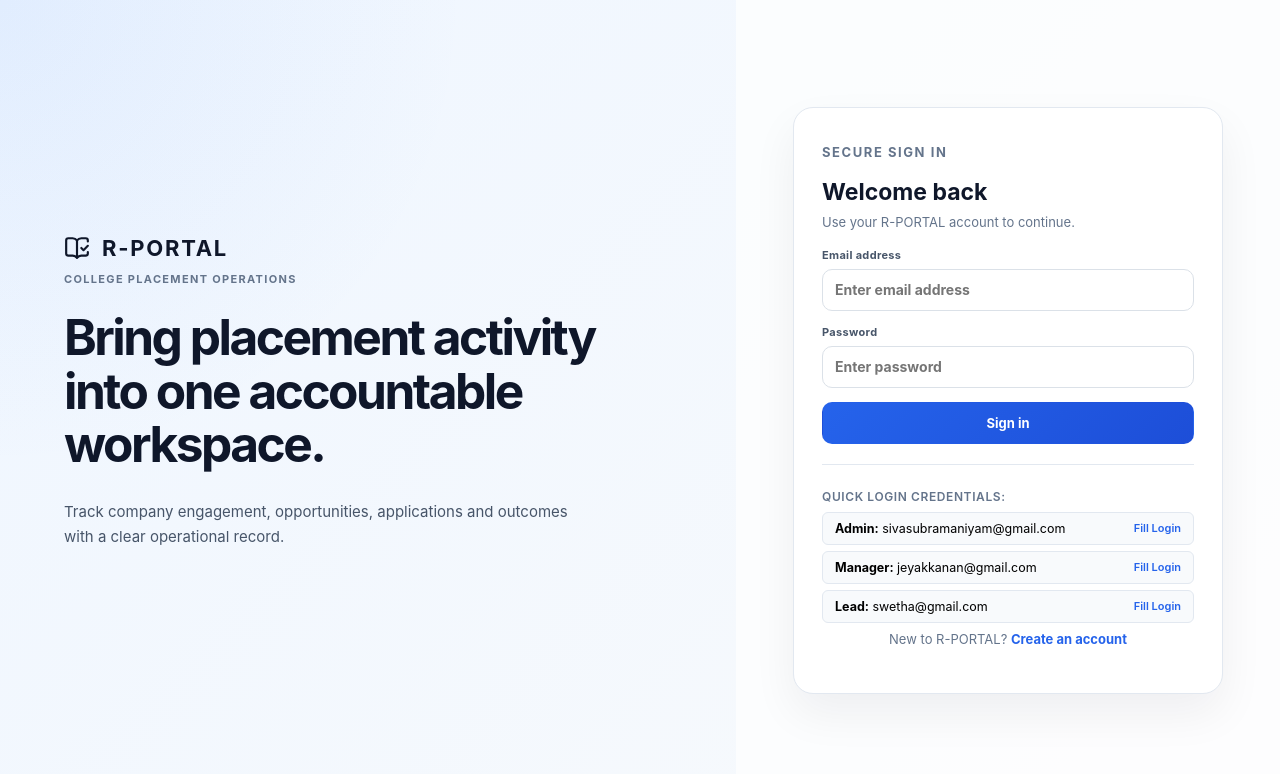
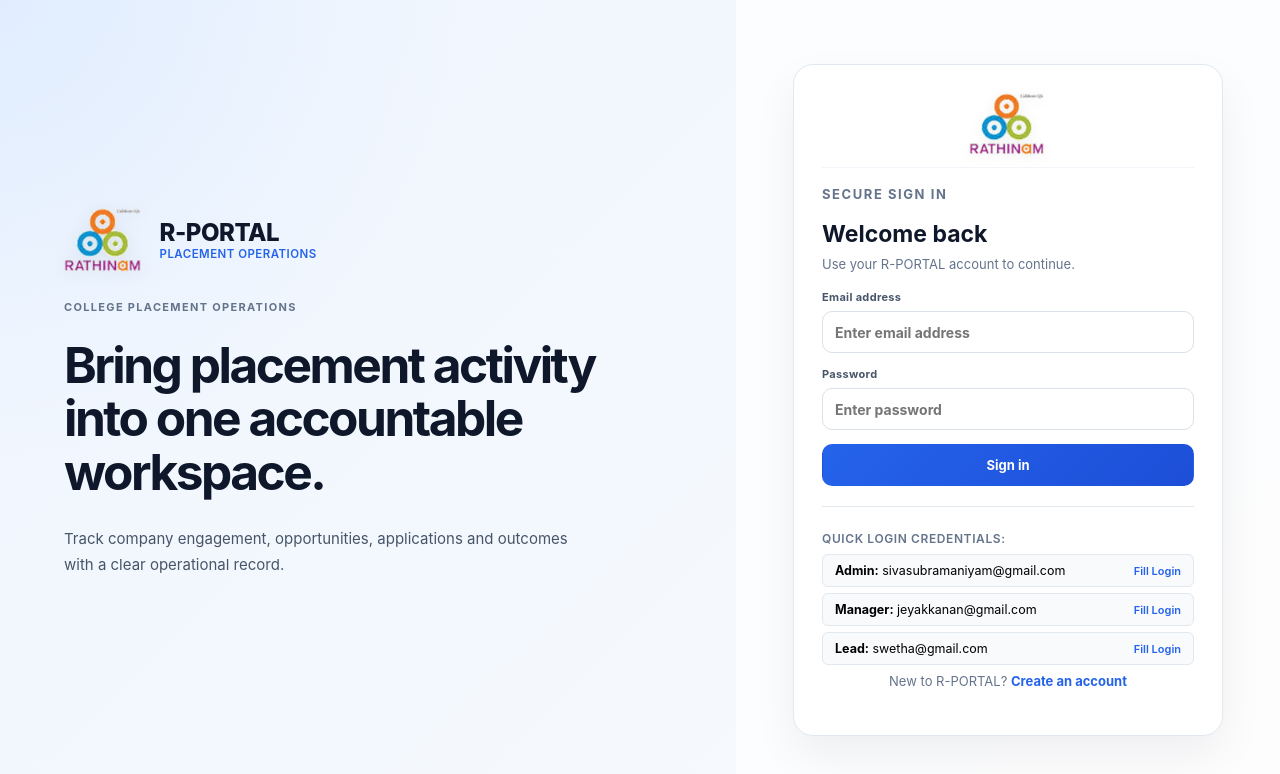
Before and after one commit to Vidhyabharathi-4/r-portal-placement-platform, a React app in the folder frontend/: page /login in a window 1280 px wide. Shown: the top 774 px of the page. Built offline with nearby package versions, Linux system fonts and the light colour scheme; no server answers; the HTML template or start-up script is replaced by a standard one.

Commit message:
Add high-res transparent Rathinam College logo aligned across Login, Register, and Sidebar

```diff
--- a/frontend/src/App.css
+++ b/frontend/src/App.css
@@ -287,6 +287,65 @@
   align-items: center;
   gap: 12px;
   color: #0f172a;
+}
+
+.auth-brand-wrapper {
+  display: flex;
+  align-items: center;
+  gap: 16px;
+  margin-bottom: 8px;
+}
+
+.auth-college-logo {
+  height: 64px;
+  width: auto;
+  object-fit: contain;
+  filter: drop-shadow(0 2px 8px rgba(15, 23, 42, 0.08));
+}
+
+.auth-brand-text {
+  display: flex;
+  flex-direction: column;
+}
+
+.auth-brand-title {
+  font-size: 24px;
+  font-weight: 800;
+  letter-spacing: -0.02em;
+  color: #0f172a;
+}
+
+.auth-brand-badge {
+  font-size: 11.5px;
+  font-weight: 600;
+  color: #2563eb;
+  letter-spacing: 0.04em;
+  text-transform: uppercase;
+}
+
+.auth-form-header {
+  display: flex;
+  justify-content: center;
+  align-items: center;
+  margin-bottom: 18px;
+  padding-bottom: 12px;
+  border-bottom: 1px solid #f1f5f9;
+}
+
+.auth-card-logo {
+  height: 62px;
+  width: auto;
+  max-width: 200px;
+  object-fit: contain;
+  filter: drop-shadow(0 2px 6px rgba(15, 23, 42, 0.06));
+}
+
+.sidebar-college-logo {
+  height: 38px;
+  width: auto;
+  max-width: 44px;
+  object-fit: contain;
+  border-radius: 6px;
 }
 
 .auth-brand b {
--- a/frontend/src/components/AppShell.jsx
+++ b/frontend/src/components/AppShell.jsx
@@ -110,9 +110,20 @@
         }
       >
         <div className="sidebar-brand">
-          <span className="brand-mark">
-            <BookOpenCheck size={22} />
-          </span>
+          <img
+            src="/rathinam-logo.png"
+            alt="Rathinam College"
+            className="sidebar-college-logo"
+            style={{
+              height: '36px',
+              width: 'auto',
+              objectFit: 'contain',
+              background: '#ffffff',
+              padding: '2px 4px',
+              borderRadius: '6px',
+              boxShadow: '0 1px 3px rgba(0,0,0,0.1)'
+            }}
+          />
 
           <span>
             <b>R-PORTAL</b>
--- a/frontend/src/components/Auth.jsx
+++ b/frontend/src/components/Auth.jsx
@@ -77,12 +77,19 @@
     <main className="auth-layout">
 
       <section className="auth-intro">
-        <div className="auth-brand">
-          <BookOpenCheck size={26} />
-          <b>R-PORTAL</b>
+        <div className="auth-brand-wrapper">
+          <img
+            src="/rathinam-logo.png"
+            alt="Rathinam College Logo"
+            className="auth-college-logo"
+          />
+          <div className="auth-brand-text">
+            <span className="auth-brand-title">R-PORTAL</span>
+            <span className="auth-brand-badge">Placement Operations</span>
+          </div>
         </div>
 
-        <p className="eyebrow">
+        <p className="eyebrow" style={{ marginTop: '20px' }}>
           COLLEGE PLACEMENT OPERATIONS
         </p>
 
@@ -98,6 +105,13 @@
 
       <section className="auth-panel">
         <div className="auth-form">
+          <div className="auth-form-header">
+            <img
+              src="/rathinam-logo.png"
+              alt="Rathinam College Logo"
+              className="auth-card-logo"
+            />
+          </div>
 
           <p className="eyebrow">
             {isRegister
```
Also changed, not shown: frontend/public/rathinam-logo.png (added), frontend/src/assets/rathinam-logo.png (added).
